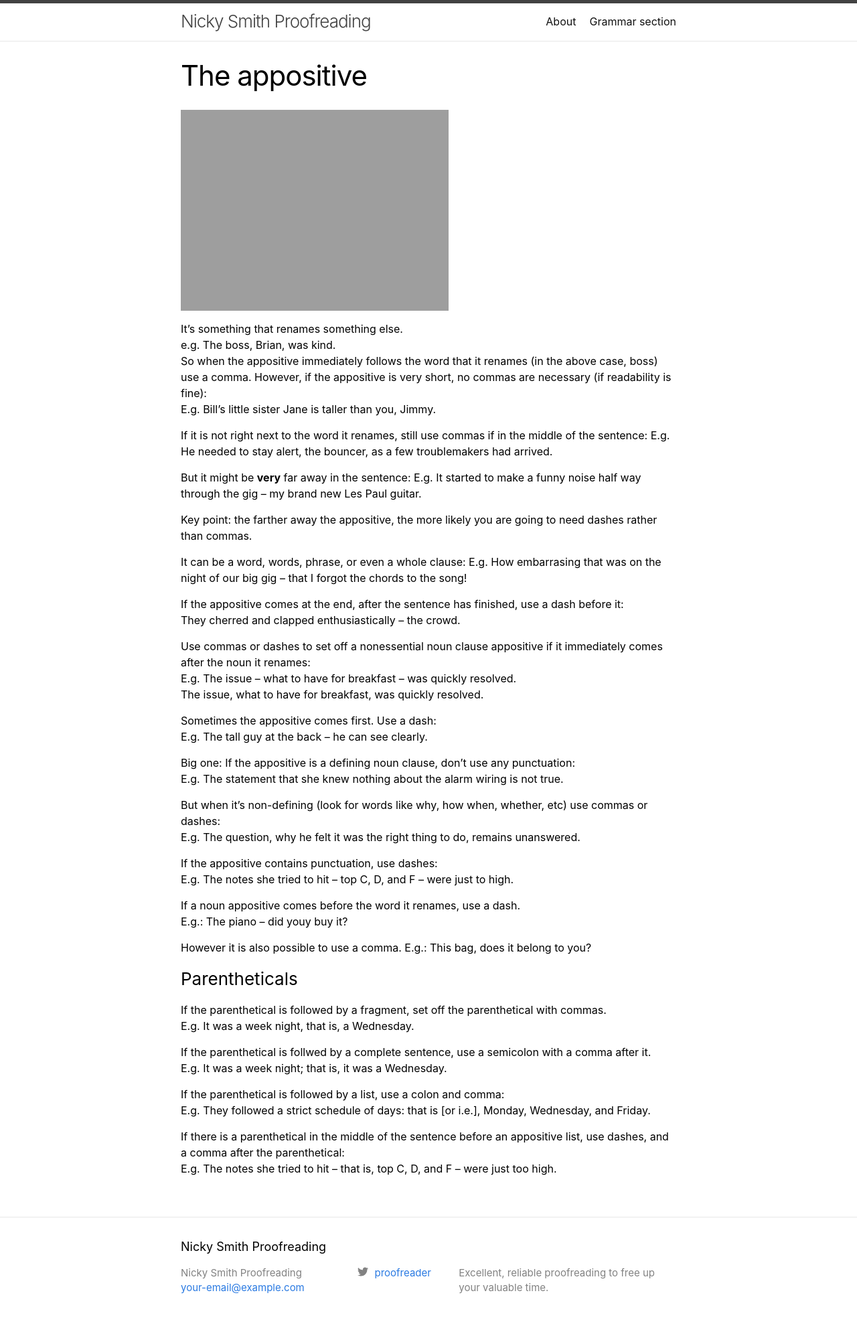
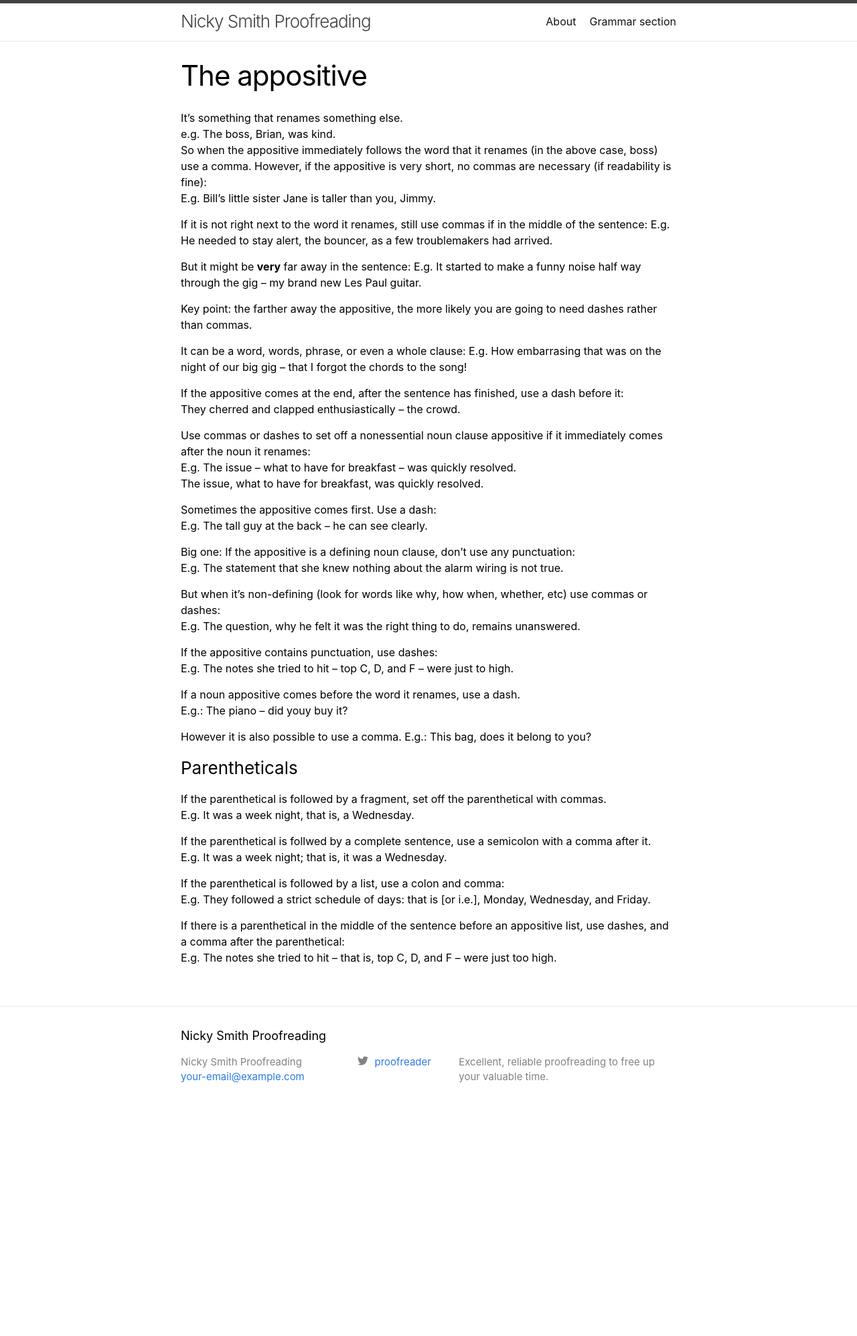
Before and after one commit to NickPax/my-website, a Jekyll site: the page built from _structures/appositive.md, in a window 1280 px wide. Shown: the whole page at 67% size. Built offline with Jekyll 4.4.1, drawn with Linux system fonts in a browser that asks for light colours; after the commit the page ends 1680 px from its top, so only the background shows below that.

Commit message:
Update appositive.md

```diff
--- a/_structures/appositive.md
+++ b/_structures/appositive.md
@@ -4,8 +4,6 @@ title: The appositive
 published: true
 ---
 
-
-![images:View .jpeg]({{site.baseurl}}/_structures/images:View .jpeg)
 
 It's something that renames something else.
 e.g. The boss, Brian, was kind.
```
